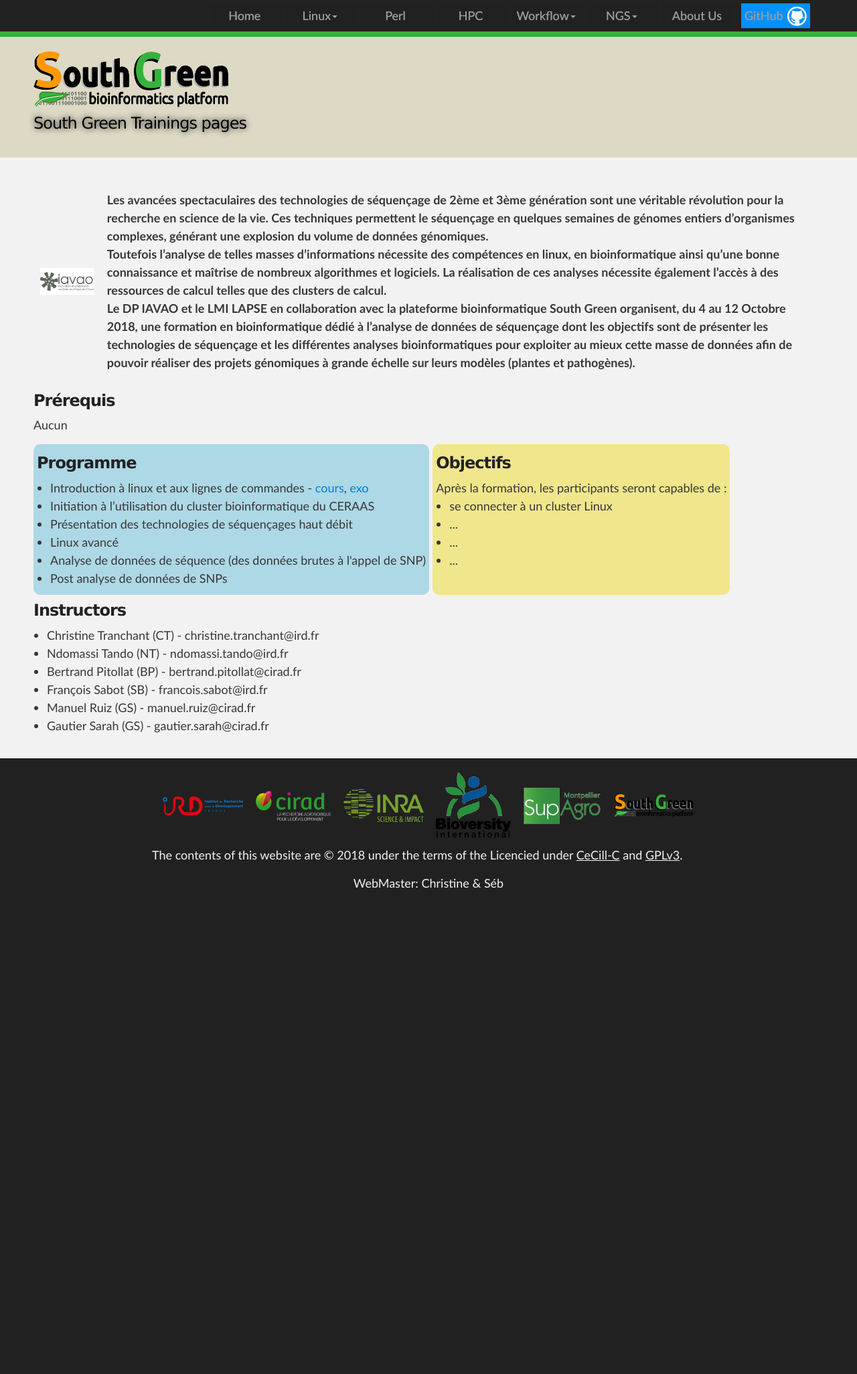
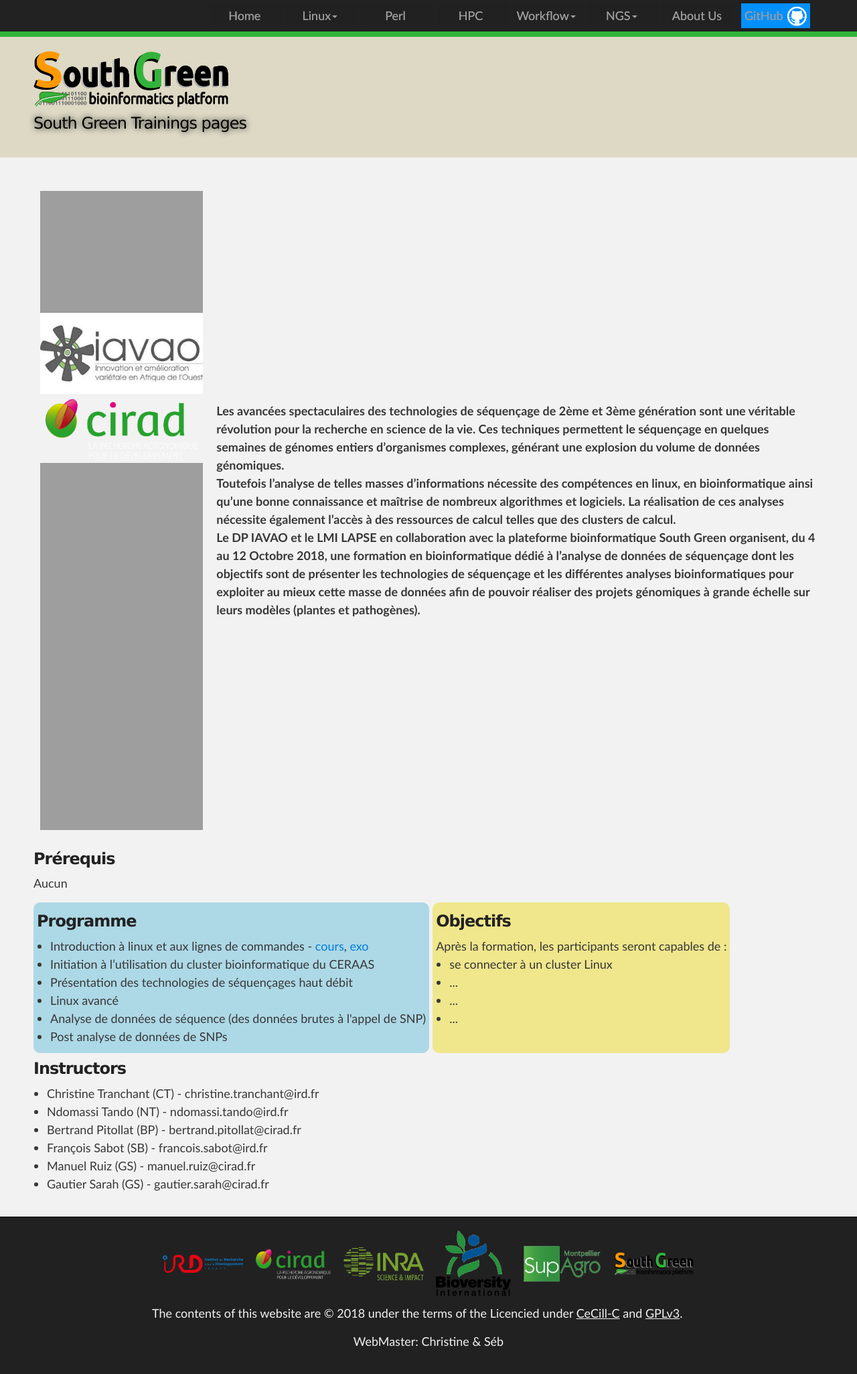
Before and after one commit to SouthGreenPlatform/trainings, a Jekyll site: the page built from _pages/ngsTrainings.md, in a window 1280 px wide. Shown: the whole page at 67% size. Built offline with Jekyll 4.4.1, drawn with Linux system fonts in a browser that asks for light colours; nearby versions of some CDN libraries; before the commit the page ends 1367 px from its top, so only the background shows below that.

Commit message:
Update ngsTrainings.md

```diff
--- a/_pages/ngsTrainings.md
+++ b/_pages/ngsTrainings.md
@@ -8,7 +8,13 @@
 <table class="table-contact">
 <tr>
     <td>
-        <img width="210%" class="img-responsive" src="{{ site.url }}/images/logo/logo_iavao.jpeg" alt="" />
+        <img width="200%" class="img-responsive" src="{{ site.url }}/images/logo/logo_lapse.jpeg" alt="" />
+        <img width="200%" class="img-responsive" src="{{ site.url }}/images/logo/logo_iavao.jpeg" alt="" />
+
+        <img width="200%" class="img-responsive" src="{{ site.url }}/images/logo-cirad.png" alt="" />
+        <img width="200%" class="img-responsive" src="{{ site.url }}/images/logo-ird.png" alt="" />
+        <img width="200%" class="img-responsive" src="{{ site.url }}/logo_ceraas.jpeg" alt="" />
+        <img width="200%" class="img-responsive" src="{{ site.url }}/logo_isra.jpg" alt="" />
     </td>
 <td>
 Les avancées spectaculaires des technologies de séquençage de 2ème et 3ème génération sont une véritable révolution pour la recherche en science de la vie.
```
